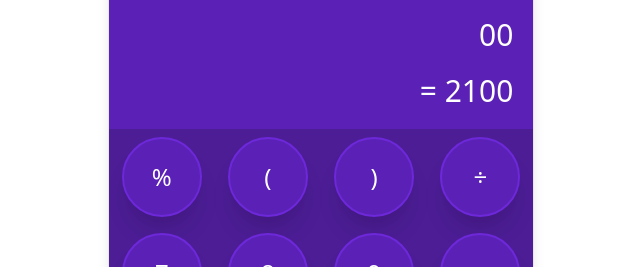
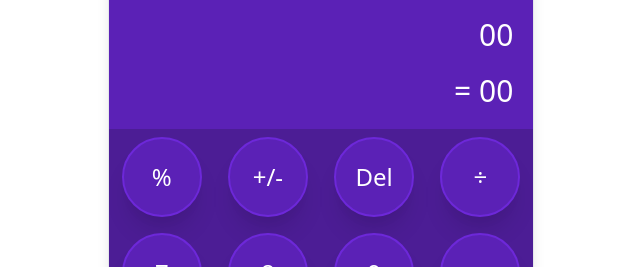
Before and after one commit to hiravesonali/calculator-using-VueJs, a Vue app: page / in a window 1280 px wide. Shown: the part 164-431 px from the top of the page, without its empty margins (319-959 px from the left). Built offline with nearby package versions, Linux system fonts and the light colour scheme.

Commit message:
some chenges for equal sign

```diff
--- a/src/components/Calculator.vue
+++ b/src/components/Calculator.vue
@@ -3,7 +3,7 @@
     <div class="">
       <div class="p-5 text-white text-center text-3xl bg-purple-900"><span class="text-orange-500">Calcu</span>lator</div>
       <div class="pt-16 p-5 pb-0 text-white text-right text-3xl bg-purple-800">{{ current || '00' }}</div>
-      <div class="p-5 text-white text-right text-3xl bg-purple-800">= <span class="text-orange-500">2100</span></div>
+      <div class="p-5 text-white text-right text-3xl bg-purple-800">= <span class="text-orange-500">{{ equalsTo || '00' }}</span></div>
 
 
  <div class="flex items-stretch bg-purple-900 h-24">
@@ -12,11 +12,11 @@
     </div>
 
     <div class="flex-1 px-2 py-2 justify-center flex items-center text-white text-2xl font-semibold">
-      <button class="rounded-full h-20 w-20 flex items-center bg-purple-800 justify-center shadow-xl border-2 border-purple-700">(</button>
+      <button @click="sign" class="rounded-full h-20 w-20 flex items-center bg-purple-800 justify-center shadow-xl border-2 border-purple-700">+/-</button>
     </div>
 
     <div class="flex-1 px-2 py-2 justify-center flex items-center text-white text-2xl font-semibold">
-      <button class="rounded-full h-20 w-20 flex items-center bg-purple-800 justify-center shadow-xl border-2 border-purple-700">)</button>
+      <button @click="remove" class="rounded-full h-20 w-20 flex items-center bg-purple-800 justify-center shadow-xl border-2 border-purple-700">Del</button>
     </div>
 
     <div class="flex-1 px-2 py-2 justify-center flex items-center text-white text-2xl font-semibold">
@@ -110,21 +110,30 @@ export default {
         current: '',
         operator: null,
         operatorClicked: false,
+        equalsTo: '',
       }
     },
     methods: {
       clear() {
         this.current = '';
+        this.equalsTo = '';
       },
       percentage() {
         this.current = `${parseFloat(this.current) / 100}`
+      },
+      sign() {
+        this.current = this.current.charAt(0) === '-' ?
+         this.current.slice(1) : `-${this.current}`;
+      },
+      remove() {
+        this.current = this.current.slice(0, -1);
       },
       append(number) {
         if (this.operatorClicked) {
           this.current = '';
           this.operatorClicked = false;
         }
-        this.current = `${this.current} ${number}`;
+        this.current = `${this.current}${number}`;
       },
       dot() {
         if (this.current.indexOf('.') === -1) {
@@ -156,6 +165,7 @@ export default {
           parseFloat(this.previous),
           parseFloat(this.current)
           )}`;
+          this.equalsTo = this.current;
           this.previous = null;
       }
     }
```
